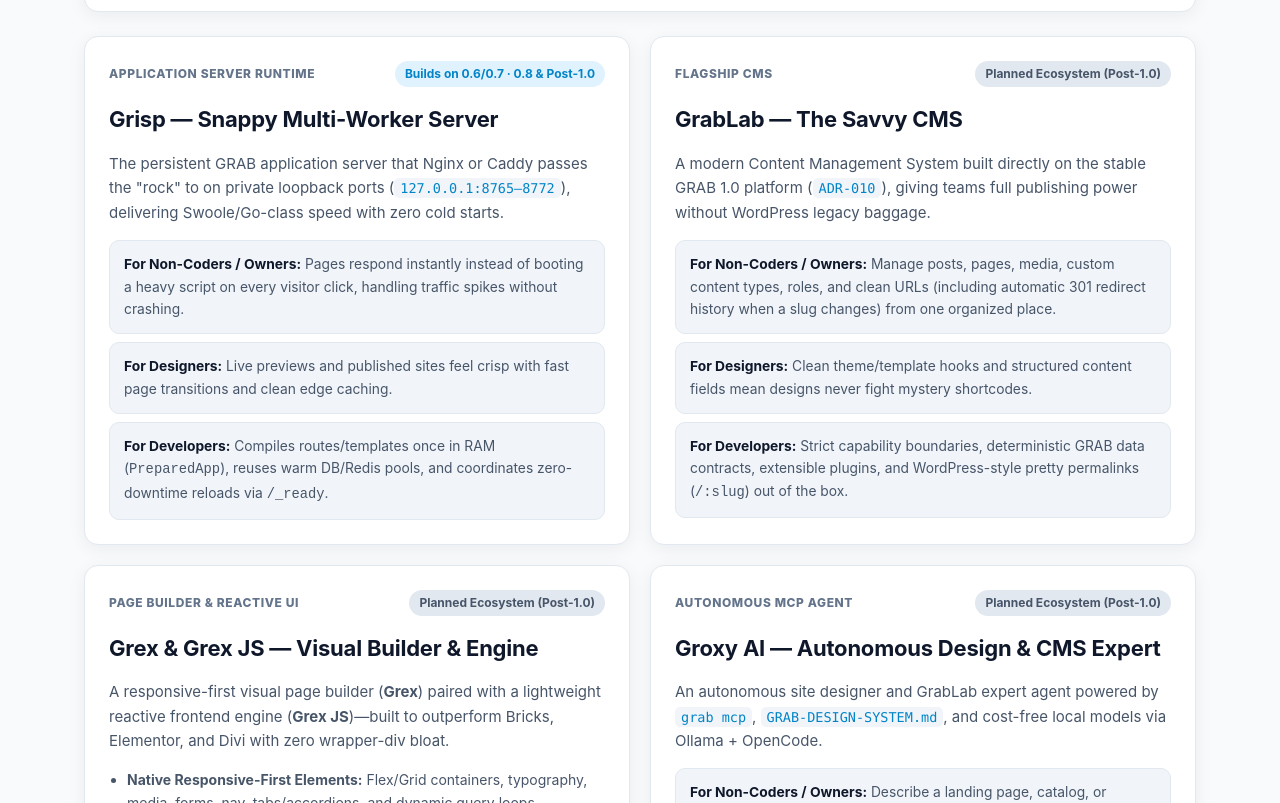
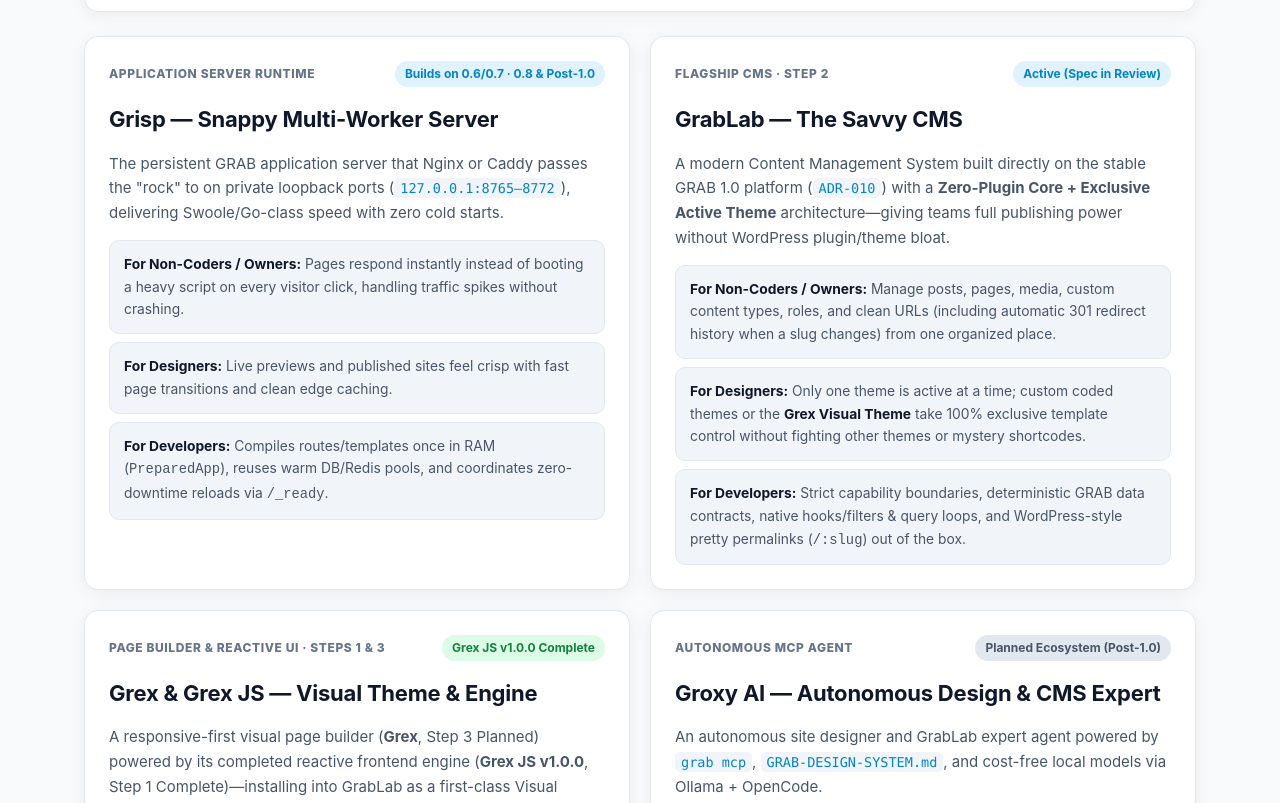
Before and after one commit to urbanspress/grab.stable, a plain HTML site: page docs/features/ecosystem.html in a window 1280 px wide. Shown: the part 1286-2089 px from the top of the page. Drawn offline with Linux system fonts and the light colour scheme.

Commit message:
docs: sync Post-1.0 ecosystem build order for grablab-cms (Step 2)

```diff
--- a/docs/features/ecosystem.html
+++ b/docs/features/ecosystem.html
@@ -518,30 +518,30 @@
       <!-- GrabLab -->
       <article class="product-card" id="grablab">
         <div class="card-top">
-          <span class="product-tag">Flagship CMS</span>
-          <span class="badge badge-slate">Planned Ecosystem (Post-1.0)</span>
+          <span class="product-tag">Flagship CMS · Step 2</span>
+          <span class="badge badge-blue">Active (Spec in Review)</span>
         </div>
         <h3>GrabLab — The Savvy CMS</h3>
         <p class="product-lead">
-          A modern Content Management System built directly on the stable GRAB 1.0 platform (<code>ADR-010</code>), giving teams full publishing power without WordPress legacy baggage.
+          A modern Content Management System built directly on the stable GRAB 1.0 platform (<code>ADR-010</code>) with a <strong>Zero-Plugin Core + Exclusive Active Theme</strong> architecture—giving teams full publishing power without WordPress plugin/theme bloat.
         </p>
         <div class="role-list">
           <div class="role-box"><strong>For Non-Coders / Owners:</strong> Manage posts, pages, media, custom content types, roles, and clean URLs (including automatic 301 redirect history when a slug changes) from one organized place.</div>
-          <div class="role-box"><strong>For Designers:</strong> Clean theme/template hooks and structured content fields mean designs never fight mystery shortcodes.</div>
-          <div class="role-box"><strong>For Developers:</strong> Strict capability boundaries, deterministic GRAB data contracts, extensible plugins, and WordPress-style pretty permalinks (<code>/:slug</code>) out of the box.</div>
+          <div class="role-box"><strong>For Designers:</strong> Only one theme is active at a time; custom coded themes or the <strong>Grex Visual Theme</strong> take 100% exclusive template control without fighting other themes or mystery shortcodes.</div>
+          <div class="role-box"><strong>For Developers:</strong> Strict capability boundaries, deterministic GRAB data contracts, native hooks/filters &amp; query loops, and WordPress-style pretty permalinks (<code>/:slug</code>) out of the box.</div>
         </div>
       </article>
 
       <!-- Grex & Grex JS -->
       <article class="product-card" id="grex">
         <div class="card-top">
-          <span class="product-tag">Page Builder &amp; Reactive UI</span>
-          <span class="badge badge-slate">Planned Ecosystem (Post-1.0)</span>
+          <span class="product-tag">Page Builder &amp; Reactive UI · Steps 1 &amp; 3</span>
+          <span class="badge badge-green">Grex JS v1.0.0 Complete</span>
         </div>
-        <h3>Grex &amp; Grex JS — Visual Builder &amp; Engine</h3>
+        <h3>Grex &amp; Grex JS — Visual Theme &amp; Engine</h3>
         <p class="product-lead">
-          A responsive-first visual page builder (<strong>Grex</strong>) paired with a lightweight reactive frontend engine
-          (<strong>Grex JS</strong>)—built to outperform Bricks, Elementor, and Divi with zero wrapper-div bloat.
+          A responsive-first visual page builder (<strong>Grex</strong>, Step 3 Planned) powered by its completed reactive frontend engine
+          (<strong>Grex JS v1.0.0</strong>, Step 1 Complete)—installing into GrabLab as a first-class Visual Theme that disables any prior theme and takes exclusive template control with zero wrapper-div bloat.
         </p>
         <ul class="cap-list">
           <li><strong>Native Responsive-First Elements:</strong> Flex/Grid containers, typography, media, forms, nav, tabs/accordions, and dynamic query loops.</li>
@@ -609,10 +609,13 @@
 
     <!-- Boundaries -->
     <section class="boundaries">
-      <h2>Planned Ecosystem Status &amp; Approval Boundaries</h2>
+      <h2>Post-1.0 Ecosystem Build Order &amp; Approval Boundaries</h2>
       <ul>
-        <li><strong>Planned Ecosystem Architecture (Post-1.0):</strong> <strong>GrabLab</strong>, <strong>Grex &amp; Grex JS</strong>, <strong>Groxy AI</strong>, <strong>Gashboard</strong>, and <strong>Grabtaculous</strong> are all <strong>Planned (Not Yet Approved for Implementation)</strong> and require separate owner approval after GRAB 1.0.</li>
-        <li><strong>What exists today vs. next in line:</strong> Single-worker <code>grab serve</code> and SQLite/MariaDB/PostgreSQL database access are live today (<strong>GRAB 0.6 &amp; 0.7</strong>); multi-worker scaling (<code>--workers</code>) and Redis caching belong to <strong>GRAB 0.8</strong> (<a href="../../specifications/GRAB-SCALE-SPEC-008.md">GRAB-SCALE-SPEC-008.md</a>, currently in review).</li>
+        <li><strong>Step 1 — <code>grex-js v1.0.0</code>:</strong> <strong>Complete</strong> in <code>urbanspress/grex-js</code> (reactive signals, 20-element zero-wrapper-div catalog, tokens, and preview bridge).</li>
+        <li><strong>Step 2 — <code>grablab-cms</code>:</strong> <strong>Active</strong> in <code>urbanspress/grablab-cms</code> (Zero-Plugin Core + Exclusive Active Theme Engine; <code>GRABLAB-SPEC-001.md</code> in review).</li>
+        <li><strong>Step 3 — <code>grex-builder</code>:</strong> <strong>Planned</strong> in <code>urbanspress/grex-builder</code> (Installable Visual Theme &amp; Page/Theme Studio; disables prior theme and takes exclusive template control when activated).</li>
+        <li><strong>Step 4 — <code>groxy-ai</code> &amp; Step 5 — <code>gashboard</code> + <code>grabtaculous</code>:</strong> <strong>Planned (Not Yet Approved for Implementation)</strong>; includes 1-click install of GrabLab + Grex Visual Theme.</li>
+        <li><strong>Core GRAB <code>v1.0.1</code>:</strong> Language, compiler/VM, and Grisp server are complete and live in <code>urbanspress/grab.in.the.making</code> / <code>urbanspress/grab.stable</code>.</li>
       </ul>
     </section>
 
```
Also changed, not shown: 2 other files.
